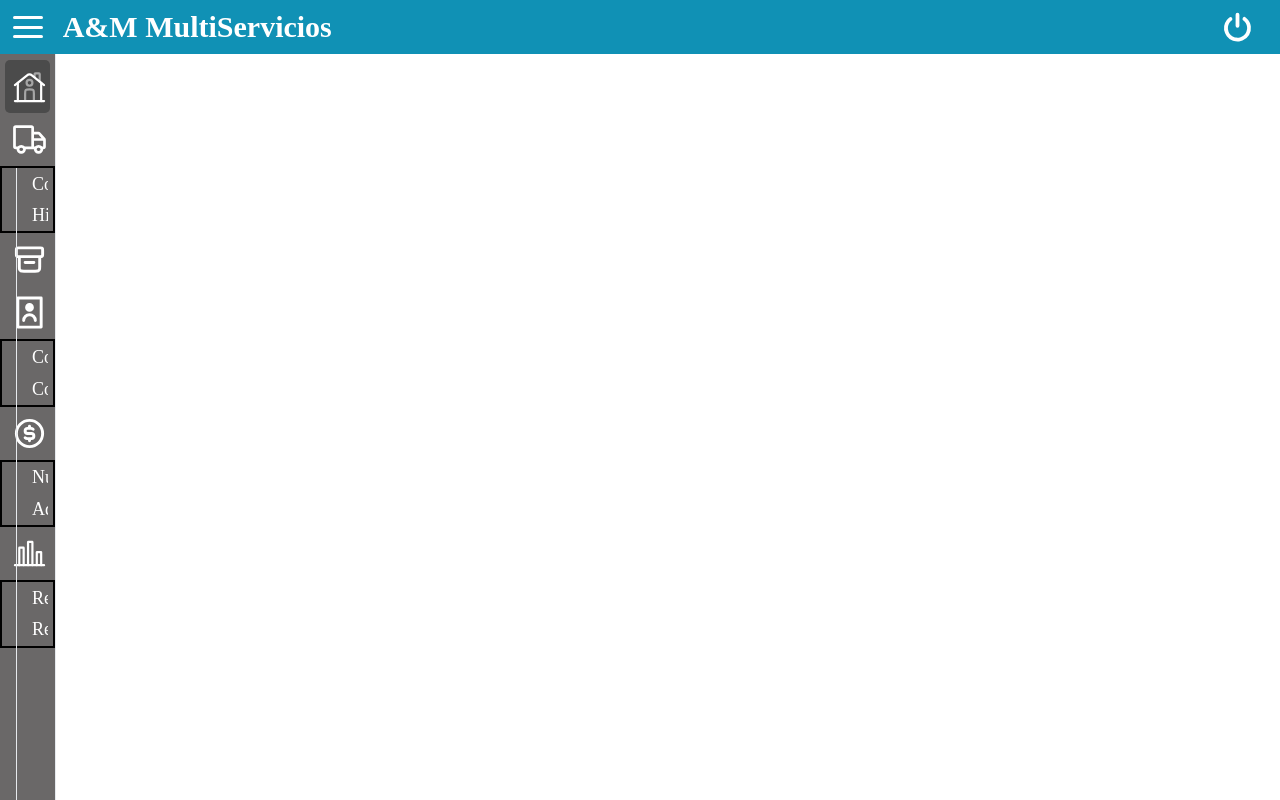
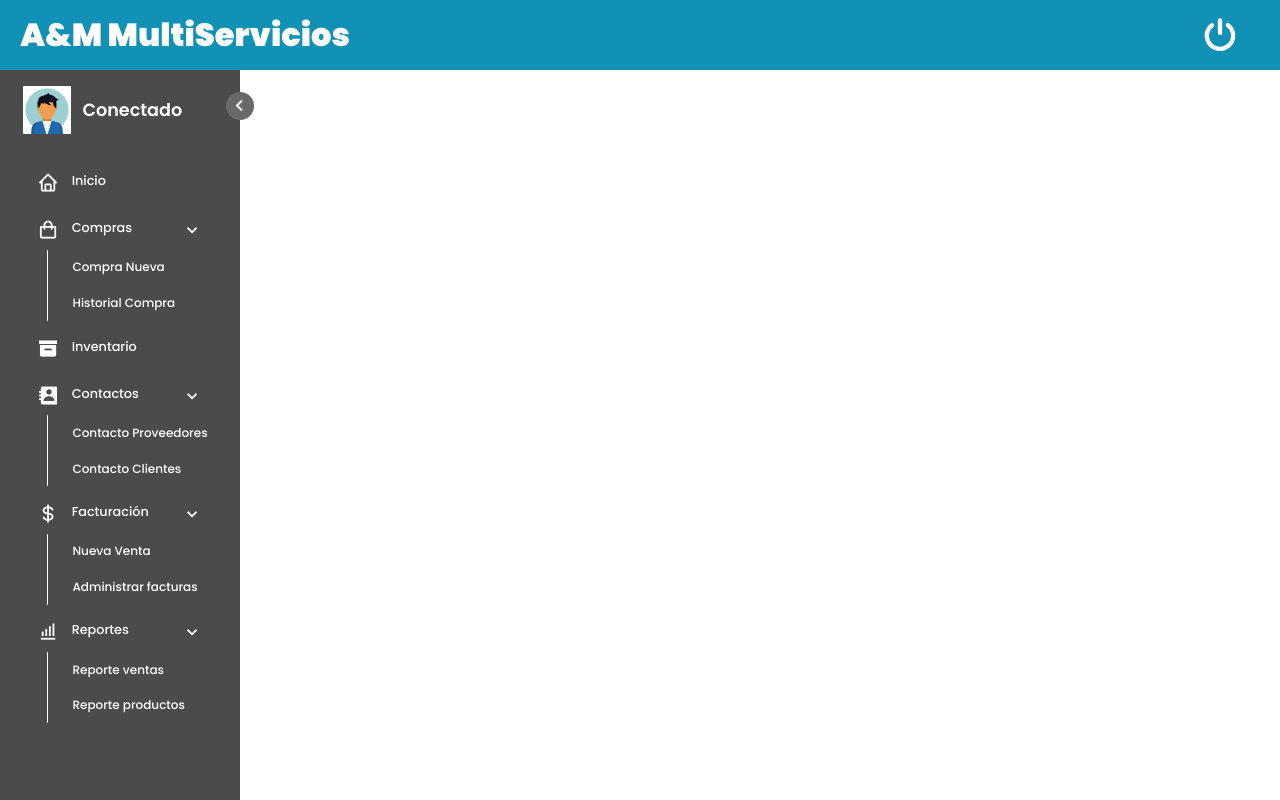
Before and after one commit to Natareno2124/Proyecto_Analisis, a plain HTML site: page Principal.html in a window 1280 px wide. Drawn offline with nearby package versions, Linux system fonts and the light colour scheme.

Commit message:
Cambio en el menú

```diff
--- a/CSS/style.css
+++ b/CSS/style.css
@@ -1,5 +1,12 @@
-:root{ /*pseudoselectores, no existen en html
-    tambien llamdas variables de css*/
+@import url('https://fonts.googleapis.com/css2?family=Poppins:wght@100;200;300;400;500;600;700;800;900&display=swap');
+
+* {
+    box-sizing: border-box;
+    margin: 0;
+    padding: 0;
+    font-family: "Poppins", sans-serif;
+}
+:root {
     --blanco: #FFFFFF;
     --celeste: #1091b5;
     --celeste2: #1091B5;
@@ -7,25 +14,19 @@
     --grisClaro: #6A6868;
     --borderColor:#E6E9ED;
     --selected: #DCDCDC;
+    --shadow-border: rgba(0, 0, 0, 0.1);
+    --user-bg-color: #FAFAFC;
 }
-/*Globales*/
-html{
-    font-size: 62.5%;
-    box-sizing: border-box;
-    scroll-snap-type: y mandatory;
-
-}
-*{
-    margin: 0;
-    padding: 0;
-    box-sizing: border-box;
-    font-family: var();
+/* Body */
+.body {
+    display: flex;
+    width: 100%;
+    height: 100vh;
+    background-color: var(--color-bg);
 }
 
+/* HEADER*/
 
-
-
-/*HEADER*/
 header{
     color:var(--blanco);
     z-index: 200;
@@ -46,65 +47,6 @@ header{
     gap: 1.4rem;
 }
 
-/*Menu*/
-.menu-container{
-    height:100%;
-    display: flex;
-    align-items: center;
-    cursor: pointer;
-}
-.menu{
-
-    width: 3rem;
-    height:50%;
-    display: flex;
-    flex-direction: column;
-    justify-content: space-between;
-}
-.menu div{
-    border-radius: 0.5rem;
-    width: 100%;
-    height: 0.30rem;
-    background-color: var(--blanco);
-    transition: all 0.2s ease;
-}
-.menu.menu-toggle div:first-child{
-    width: 40%;
-    transform: rotate(-35deg) translate(-30%, 175%);
-}
-
-.menu.menu-toggle div:last-child{
-    width: 40%;
-    transform: rotate(35deg) translate(-30%, -160%);
-}
-
-.flecha{
-    border: 2px solid black;
-    margin-left: auto;
-}
-
-.sub-menu{
-    border: 2px solid black;
-}
-
-.sub-menu .sub-menu-link{
-    display: flex;
-    margin-left: 2.5rem;
-    padding: 0.55rem 0.5rem;
-    font-size: 1.8rem;
-    font-weight: 500;
-    border-radius: 0.3rem;
-}
-.sub-menu:before{
-    content: '';
-    position: absolute;
-    height: 100%;
-    width: 0.07rem;
-    margin-left: 1.4rem;
-    background-color: var(--borderColor);
-}
-
-
 .brand{
     display: flex;
     justify-content: center;
@@ -112,9 +54,8 @@ header{
     gap: 0.6rem;
 }
 .brand .name{
-    font-size: 3rem;
+    font-size: 2rem;
     font-weight: 900;
-   margin-left: 2rem;
 }
 
 .right{
@@ -125,7 +66,7 @@ header{
     gap: 1.6rem;
 }
 .right img{
-    width: 3.5rem;
+    width: 2.5rem;
     margin: 0.5rem;
 }
 .right a{
@@ -139,73 +80,143 @@ header{
     background-color: var(--grisClaro)
 }
 
+/*sidebar*/
 
-body{
+.brand2{
     width: 100%;
-    height: 100vh;
+    display: flex;
+    align-items: center;
+    gap: 0.7rem;
+    padding-left:0.455rem;
+    margin-bottom: 1.8rem;
+    overflow: hidden;
+}
+.brand2 img{
+    width: 3rem;
+
+    }
+
+.brand2 span{
+    font-size: 1.1rem;
+    font-weight: 600;
+    color: var(--blanco);
+}
+.sidebar{
+    margin-top: 4rem;
+    position:fixed;
+    display: flex;
+    flex-direction: column;
+    align-items: center;
+    justify-content: space-between;
+    width: 15rem;
+    height: 100%;
+    padding: 1.4rem 1rem 0 1rem;
+    background-color: var(--gris);
+    transition: width 0.5s ease;
 }
 
-/*SideBar*/
-.sidebar{
-    margin-top: 4rem;
-    width: 5.6rem;
-    height: 100%;
-    position: fixed;
-    top: 0;
-    left: 0;
-    z-index: 100;
-    padding: 2rem 0;
-    border-right: 1px solid var(--borderColor);
-    overflow-y: auto;
-    background-color: var(--grisClaro);
-    transition: width 0.5s ease;
+.encabezado{
+    width: 100%;
 }
-.sidebar.menu-toggle{
-    width: 25rem;
-}
-.sidebar img{
-    width: 3.5rem;
-}
-.sidebar a{
+
+.menu-btn{
+    position: absolute;
+    top:3.5%;
+    right: -0.87rem;
     display: flex;
     align-items: center;
-    gap: 1.3rem;
-    padding: 0.9rem 0.7rem;
+    justify-content: center;
+    width: 1.75rem;
+    height: 1.75rem;
+    border-radius: 50%;
+    background-color: var(--grisClaro);
+    color: var(--blanco);
+    cursor: pointer;
+    transition: right 0.3s ease;
+}
+.menu-btn i{
+    font-size: 1.5rem;
+}
+
+.menu-container{
+    display: flex;
+    height: 100%;
+    flex-direction: column;
+    align-items: center;
+}
+
+
+/*Menu*/
+.menu{
+    width: 100%;
+    display: flex;
+    flex-direction: column;
+    gap: 0.5rem;
+}
+
+.menu .menu-item{
+
+    position: relative;
+    list-style: none;
+    overflow: hidden;
+}
+
+.menu .menu-link{
+    display: flex;
+    padding: 0.55rem 0;
+    color: var(--blanco);
     text-decoration: none;
-    margin:0 0.5rem;
-    border-radius: 0.5rem;
-    white-space: nowrap ;
-    overflow: hidden;
+    border-radius: 0.3rem;
+}
+
+.menu-item:hover .menu-link{
     color: var(--blanco);
-    font-size: 2.3rem;
+    background-color: var(--grisClaro);
+}
+
+.menu-link i{
+    font-size: 1.35rem;
+    padding: 0 0.8rem;
+}
+.menu-link i:last-child{
+    margin-left: auto;
+}
+
+.menu-link span{
+    font-size: 0.8rem;
+    font-weight: 500;
+}
+
+/*Sub menu*/
+.sub-menu{
+
+        overflow: hidden;
+        padding: 0;
+        transition: height 0.3s ease, padding 0.3s ease;
 
 }
 
-.sidebar a:hover{
-    background-color: var(--gris);
+.sub-menu .sub-menu-link{
+    display: flex;
+    margin-left: 2.5rem;
+    padding: 0.55rem 0.5rem;
+    font-size: 0.75rem;
+    font-weight: 500;
+    color: var(--blanco);
+    text-decoration: none;
+    border-radius: 0.3rem;
 }
 
-.sidebar a.selected{
-    background-color: var(--gris);
+.sub-menu .sub-menu-link:hover{
+    color:var(--blanco);
+    background-color: var(--grisClaro);
 }
 
-/*Responsive*/
-@media (max-width: 500px){
-    .right .icon-header{
-        display: none;
-    }
-    .sidebar{
-        width: 0;
-    }
-    .menu.menu-toggle div:first-child{
-        width: 100%;
-        transform: rotate(-45deg) translate(-0.2rem,0.3rem);
-    }
-    .menu.menu-toggle div:nth-child(2){
-        opacity: 0;
-    }
-    .menu.menu-toggle div:last-child{
-        width: 100%;
-        transform: rotate(45deg) translate(-0.2rem,-0.3rem);
-    }
+.sub-menu::before{
+    content:'';
+    position: absolute;
+    height: 100%;
+    width: 0.07rem;
+    margin-left: 1.4rem;
+    background-color: var(--blanco);
 }
--- a/JS/nav.js
+++ b/JS/nav.js
@@ -1,7 +1,18 @@
-const menu= document.getElementById('menu')
-const sidebar= document.getElementById('sidebar')
+const menuItemDropDown = document.querySelectorAll('.menu-item-dropdown');
 
-menu.addEventListener('click',()=>{
-    sidebar.classList.toggle('menu-toggle')
-    menu.classList.toggle('menu-toggle')
-})
+menuItemDropDown.forEach((menuItem) => {
+    menuItem.addEventListener('click', () => {
+        const subMenu = menuItem.querySelector('.sub-menu');
+        const isActive = menuItem.classList.toggle('sub-menu-toggle');
+
+        if (subMenu) {
+            if (isActive) {
+                subMenu.style.height = `${subMenu.scrollHeight + 6}px`;
+                subMenu.style.padding = '0.2rem 0';
+            } else {
+                subMenu.style.height = '0';
+                subMenu.style.padding = '0';
+            }
+        }
+    });
+});
--- a/Principal.html
+++ b/Principal.html
@@ -4,26 +4,18 @@
     <meta charset="UTF-8">
     <meta name="viewport" content="width=device-width, initial-scale=1.0">
     <title>Inicio</title>
-    <link rel="stylesheet" href="css/normalize.css">
     <link rel="preconnect" href="https://fonts.googleapis.com">
     <link rel="preconnect" href="https://fonts.gstatic.com" crossorigin>
     <link href="https://fonts.googleapis.com/css2?family=Oswald:wght@200;400&display=swap" rel="stylesheet">
     <link rel="preload" href="CSS/style.css" as="style">
-    <link href="css/style.css" rel="stylesheet">
+    <link href="CSS/style.css" rel="stylesheet">
+    <link href='https://unpkg.com/boxicons@2.1.4/css/boxicons.min.css' rel='stylesheet'>
 </head>
 <body>
-
     <header>
         <div class="left">
-            <div class="menu-container">
-                <div class="menu" id="menu">
-                    <div></div>
-                    <div></div>
-                    <div></div>
-                </div>
                  <div class="brand">
                     <span class="name">A&M MultiServicios</span>
-                </div>
                  </div>
         </div>
         <div class="right">
@@ -32,78 +24,84 @@
          </a>
         </div>
      </header>
-    <div class="sidebar" id="sidebar">
-        <nav>
 
-            <ul>
-                <li>
-                    <a href="Principal.html" class="selected">
-                        <img src="/IMG/home-svgrepo-com.svg" alt="Inicio">
+     <div class="sidebar">
+        <div class="encabezado">
+            <div class="menu-btn">
+                <i class='bx bx-chevron-left'></i>
+            </div>
+            <div class="brand2">
+                <img src="/IMG/57967b8930c1ce7f5269370bb3faea67.jpg" alt="">
+                <span>Conectado</span>
+            </div>
+        </div>
+        <div class="menu-container">
+            <ul class="menu">
+                <li class="menu-item menu-item-static">
+                    <a href="" class="menu-link">
+                        <i class='bx bx-home' ></i>
                         <span>Inicio</span>
                     </a>
                 </li>
                 <li class="menu-item menu-item-dropdown">
-                    <a href="Compras.html" class="icon-header">
-                        <img src="/IMG/truck-svgrepo-com.svg" alt="Compras">
+                    <a href="" class="menu-link">
+                        <i class='bx bx-shopping-bag' ></i>
                         <span>Compras</span>
-                        <img src="/IMG/arrow-down-svgrepo-com.svg" class="flecha" alt="desplegar">
+                        <i class='bx bx-chevron-down' ></i>
                     </a>
                     <ul class="sub-menu">
-                        <li><a href="#" class="sub-menu-link">Compra Nueva</a></li>
-                        <li><a href="#" class="sub-menu-link">Historial Compra</a></li>
+                        <li><a href="" class="sub-menu-link">Compra Nueva</a></li>
+                        <li><a href="" class="sub-menu-link">Historial Compra</a></li>
                     </ul>
                 </li>
-                <li>
-                    <a href="#" class="icon-header">
-                        <img src="/IMG/box-archive-svgrepo-com.svg" alt="Inventario">
+                <li class="menu-item menu-item-static">
+                    <a href="" class="menu-link">
+                        <i class='bx bxs-box' ></i>
                         <span>Inventario</span>
                     </a>
                 </li>
                 <li class="menu-item menu-item-dropdown">
-                    <a href="#" class="icon-header">
-                        <img src="/IMG/contact-book-svgrepo-com.svg" alt="Contactos">
+                    <a href="" class="menu-link">
+                        <i class='bx bxs-contact' ></i>
                         <span>Contactos</span>
-                        <img src="/IMG/arrow-down-svgrepo-com.svg" class="flecha" alt="desplegar">
+                        <i class='bx bx-chevron-down' ></i>
                     </a>
                     <ul class="sub-menu">
-                        <li><a href="#" class="sub-menu-link">Contacto Proveedores</a></li>
-                        <li><a href="#" class="sub-menu-link">Contacto Clientes</a></li>
+                        <li><a href="" class="sub-menu-link">Contacto Proveedores</a></li>
+                        <li><a href="" class="sub-menu-link">Contacto Clientes</a></li>
                     </ul>
                 </li>
                 <li class="menu-item menu-item-dropdown">
-                    <a href="#" class="icon-header">
-                        <img src="/IMG/dollar-coin-svgrepo-com.svg" alt="Facturacion">
+                    <a href="" class="menu-link">
+                        <i class='bx bx-dollar' ></i>
                         <span>Facturación</span>
-                        <img src="/IMG/arrow-down-svgrepo-com.svg"  class="flecha" alt="desplegar">
+                        <i class='bx bx-chevron-down' ></i>
                     </a>
                     <ul class="sub-menu">
-                        <li><a href="#" class="sub-menu-link">Nueva Venta</a></li>
-                        <li><a href="#" class="sub-menu-link">Administrar Facturas</a></li>
+                        <li><a href="" class="sub-menu-link">Nueva Venta</a></li>
+                        <li><a href="" class="sub-menu-link">Administrar facturas</a></li>
                     </ul>
                 </li>
                 <li class="menu-item menu-item-dropdown">
-                    <a href="#" class="icon-header">
-                        <img src="/IMG/statistics-graph-stats-analytics-business-data-svgrepo-com.svg" alt="Reportes">
+                    <a href="" class="menu-link">
+                        <i class='bx bx-bar-chart-alt' ></i>
                         <span>Reportes</span>
-                        <img src="/IMG/arrow-down-svgrepo-com.svg"  class="flecha" alt="desplegar">
+                        <i class='bx bx-chevron-down' ></i>
                     </a>
                     <ul class="sub-menu">
-                        <li><a href="#" class="sub-menu-link">Reporte de Ventas</a></li>
-                        <li><a href="#" class="sub-menu-link">Reporte de Productos</a></li>
+                        <li><a href="" class="sub-menu-link">Reporte ventas</a></li>
+                        <li><a href="" class="sub-menu-link">Reporte productos</a></li>
                     </ul>
                 </li>
 
+            </ul>
+        </div>
 
 
-            </ul>
+     </div>
 
 
 
-        </nav>
-    </div>
-    <main>
-
-    </main>
 
     <script src="/JS/nav.js"></script>
 </body>
```
Also changed, not shown: IMG/57967b8930c1ce7f5269370bb3faea67.jpg (added). Lines whose indentation alone changed are shown as unchanged.
